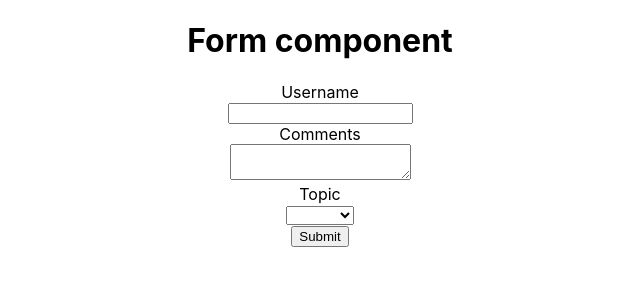
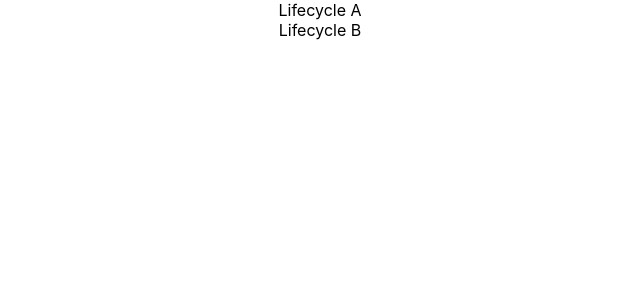
Before and after one commit to Mhdez221993/react-playground, a React (Create React App) app: page / in a window 1280 px wide. Shown: the top 300 px of the page, without its empty margins (320-960 px from the left). Built offline with nearby package versions, Linux system fonts and the light colour scheme.

Commit message:
Component mounting lifecycle methods

```diff
--- a/src/App.js
+++ b/src/App.js
@@ -1,14 +1,16 @@
 import './App.css';
 import './components/appStyle.css';
 
-import Form from './components/Form';
+import LifecycleA from './components/LifecycleA';
 import React from 'react';
 
 class App extends React.Component {
   render() {
     return (
       <div className="App">
-        <Form />
+        <LifecycleA />
+
+        {/* <Form /> */}
 
         {/* <h1 className="error">Error</h1>
         <h1 className={style.success}>Success</h1> */}
--- /dev/null
+++ b/src/components/LifecycleA.js
@@ -0,0 +1,35 @@
+import React, { Component } from 'react';
+
+import LifecycleB from './LifecycleB';
+
+class LifecycleA extends Component {
+  constructor(props) {
+    super(props)
+    this.state = {
+      name: 'Peter'
+    }
+
+    console.log('LifecycleA constructor');
+  }
+
+  static getDerivedStateFromProps(props, state) {
+    console.log('LifecycleA getDrivedStateFromProps');
+    return null
+  }
+
+  componentDidMount() {
+    console.log('LifecycleA componentDidMount');
+  }
+
+  render() {
+    console.log('LifecycleA render');
+    return (
+      <div>
+        <div>Lifecycle A</div>
+        <LifecycleB />
+      </div>
+    )
+  }
+}
+
+export default LifecycleA
--- /dev/null
+++ b/src/components/LifecycleB.js
@@ -0,0 +1,30 @@
+import React, { Component } from 'react';
+
+class LifecycleB extends Component {
+  constructor(props) {
+    super(props)
+    this.state = {
+      name: 'Peter'
+    }
+
+    console.log('LifecycleB constructor');
+  }
+
+  static getDerivedStateFromProps(props, state) {
+    console.log('LifecycleB getDrivedStateFromProps');
+    return null
+  }
+
+  componentDidMount() {
+    console.log('LifecycleB componentDidMount');
+  }
+
+  render() {
+    console.log('LifecycleB render');
+    return (
+      <div>Lifecycle B</div>
+    )
+  }
+}
+
+export default LifecycleB
```
